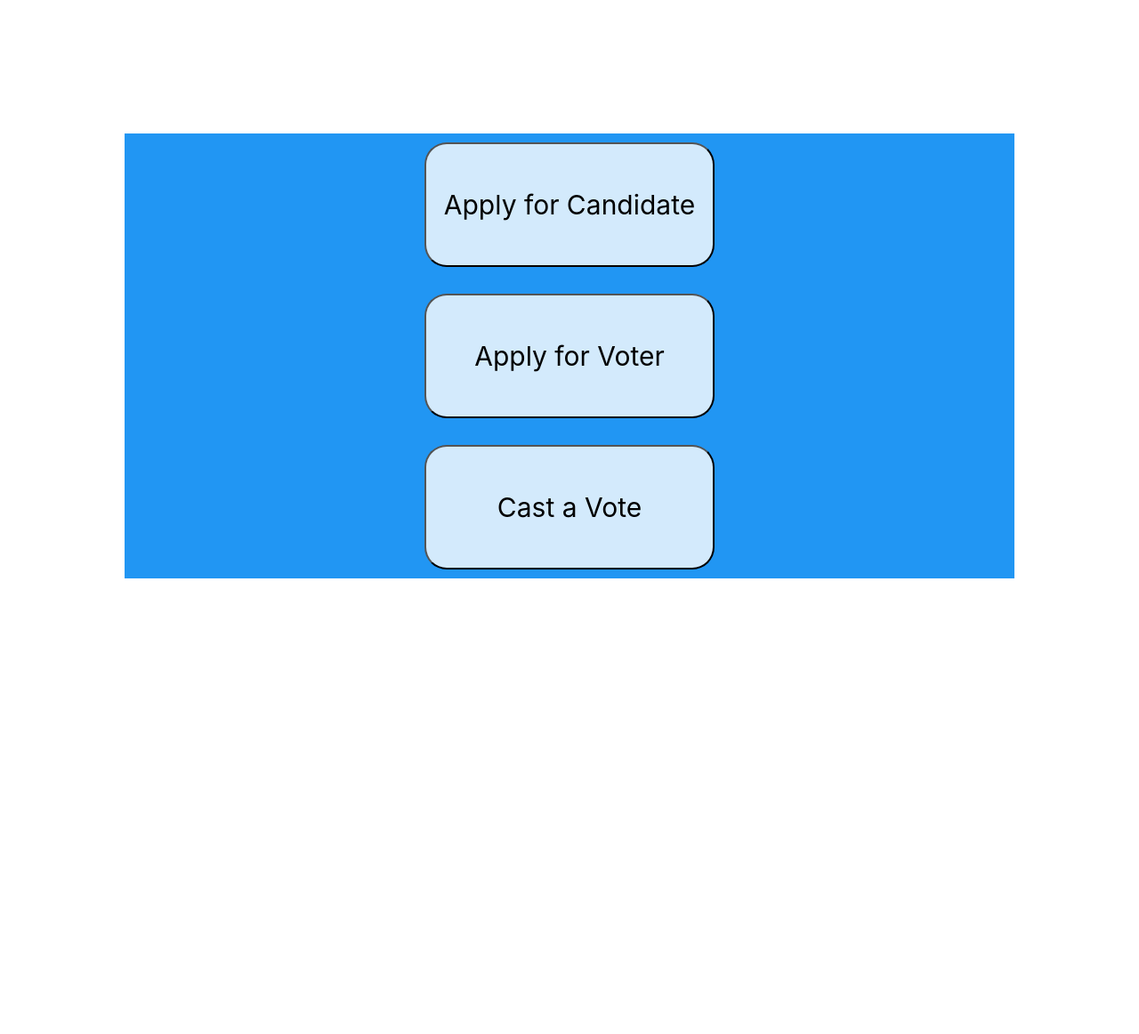
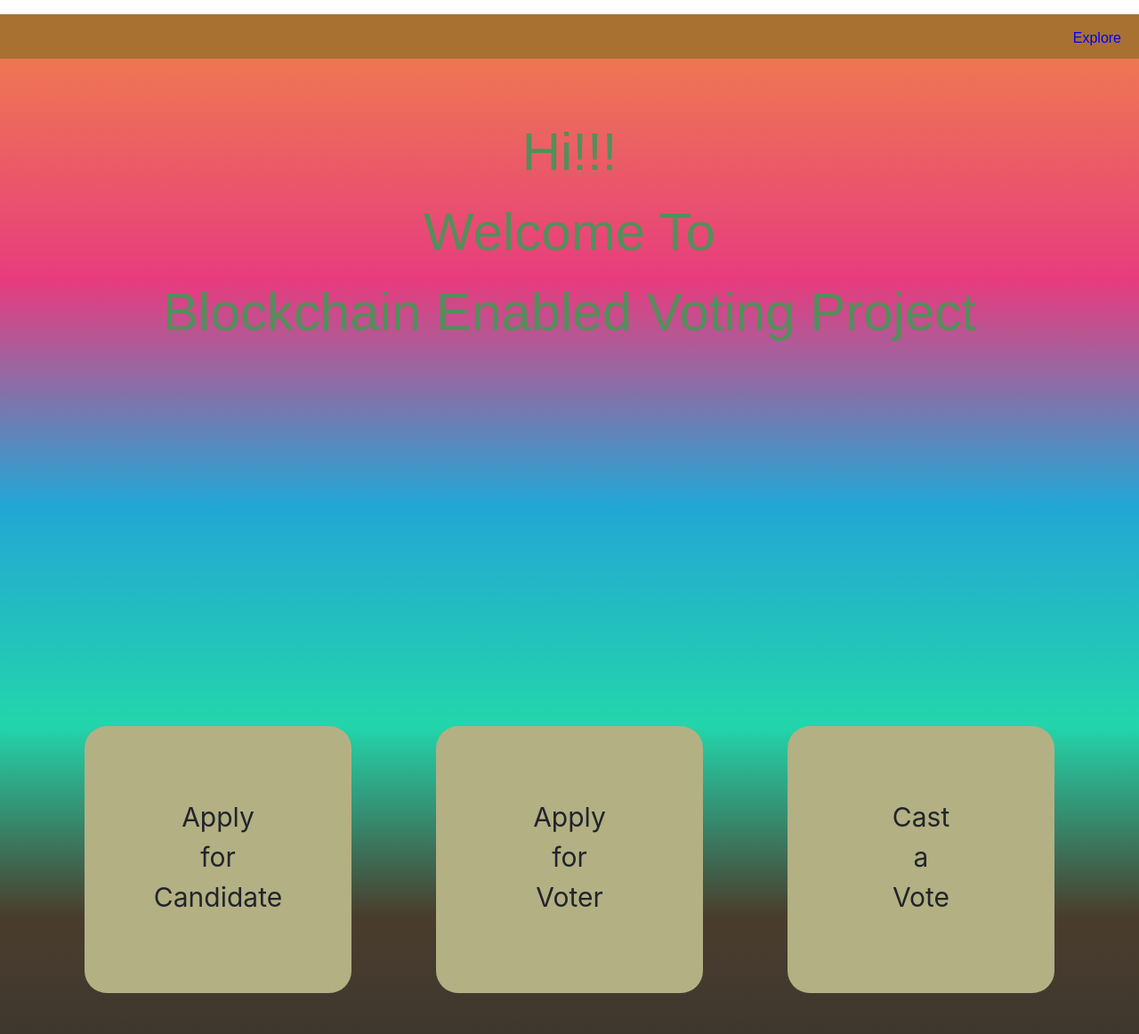
Before and after one commit to Paankajshah/Voting, a React (Create React App) app in the folder client/: page / in a window 1280 px wide. Shown: the top 1162 px of the page at 89% size. Before the commit the page ends 800 px from the top, so only its background shows below. Built offline with nearby package versions, Linux system fonts and the light colour scheme.

Commit message:
styled landing page

```diff
--- a/client/src/components/landing/landing.css
+++ /dev/null
@@ -1,30 +0,0 @@
-.container{
-  position: absolute;
-  margin: auto;
-  top: 0;
-  right: 0;
-  bottom: 0;
-  left: 0;
-  width: 1000px;
-  height: 500px;
-
-}
-
-.grid-container {
-    display: grid;
-    grid-gap: 30px;
-    background-color: #2196F3;
-    padding: 10px;
-    justify-content: center
-  }
-  .grid-item {
-    background-color: rgba(255, 255, 255, 0.8);
-    text-align: center;
-    padding: 20px;
-    font-size: 30px;
-    border-radius: 25px;
-  }
-  .grid-item:hover {
-    background-color: cornsilk;
-    cursor: pointer;
-}
--- a/client/src/components/landing/landing.js
+++ b/client/src/components/landing/landing.js
@@ -1,9 +1,9 @@
-import React, { Component } from 'react'
-import './landing.css'
+import React, { Component } from "react";
+import classes from "./landing.module.css";
 import { store } from "../../store";
 import { setCurrentUser, addError, removeError } from "../../store/actions";
-import decode from "jwt-decode"
-
+import decode from "jwt-decode";
+import { Link, animateScroll as scroll } from "react-scroll";
 if (localStorage.loginToken) {
   // setToken(localStorage.jwtToken);
   try {
@@ -21,16 +21,77 @@ if (localStorage.loginToken) {
   }
 }
 
-const Landing  =(props) => {
+function Header() {
+  return (
+    <div className={classes.header}>
+      <div className={classes.link}>
+        <Link
+          activeClass="active"
+          to="buttons"
+          spy={true}
+          smooth={true}
+          offset={-70}
+          duration={800}
+        >
+          Explore
+        </Link>
+      </div>
+    </div>
+  );
+}
 
+function Buttons({ props }) {
+  return (
+    <div className={classes.buttons} id="buttons">
+      <div
+        className={classes.candidate}
+        onClick={() => props.history.push("/candidate")}
+      >
+        Apply <br />
+        for
+        <br /> Candidate
+      </div>
 
+      <div
+        className={classes.voter}
+        onClick={() => props.history.push("/voter")}
+      >
+        Apply <br />
+        for <br />
+        Voter
+      </div>
+      <div
+        className={classes.cast}
+        onClick={() => props.history.push("/login")}
+      >
+        Cast
+        <br /> a<br /> Vote
+      </div>
+    </div>
+  );
+}
+
+function Intro() {
   return (
-            <div className="container grid-container">
-            <button className="candidate grid-item" onClick={()=> props.history.push('/candidate')}>Apply for Candidate</button>
-            <button className="voter grid-item" onClick={()=> props.history.push('/voter')}>Apply for Voter</button>
-            <button className="vote grid-item" onClick={()=> props.history.push('/login')}>Cast a Vote</button>
+    <div className={classes.intro}>
+      Hi!!! <br />
+      Welcome To <br />
+      Blockchain Enabled Voting Project
     </div>
-    )
+  );
+}
 
+function Contact() {
+  return <div className={classes.contact}>We are developers</div>;
 }
-export default Landing
+const Landing = (props) => {
+  return (
+    <div className={classes.container}>
+      <Header />
+      <Intro />
+      <Buttons props={props} />
+      <Contact />
+    </div>
+  );
+};
+export default Landing;
--- /dev/null
+++ b/client/src/components/landing/landing.module.css
@@ -0,0 +1,90 @@
+.container {
+}
+.link {
+  color: blue;
+  display: inline-block;
+  float: right;
+  margin-right: 20px;
+  margin-top:15px;
+}
+.link:hover{
+  cursor: pointer;
+}
+.header {
+  background-color: rgb(168, 113, 50);
+  height: 50px;
+  width: 100%;
+  font-family: "Montserrat", sans-serif;
+}
+
+.intro {
+  height: calc(100vh - 50px);
+  width: 100%;
+  font-family: "Montserrat", sans-serif;
+  color: rgb(83, 143, 91);
+  background: linear-gradient(to bottom, #ee7752, #e73c7e, #23a6d5, #23d5ab);
+  text-align: center;
+  padding-top: 60px;
+  font-size: 60px;
+}
+
+.buttons {
+  height: calc(100vh - 20vh);
+  width: 100%;
+  background: linear-gradient(to bottom, #23d5ab, #4a3d2d, #38342f, black);
+  display: flex;
+  flex-direction: row;
+  flex-wrap: nowrap;
+  justify-content: space-evenly;
+}
+
+.contact {
+  height: 60vh;
+  width: 100%;
+  background-color: black;
+  text-align: center;
+  font-size: 100px;
+  padding-top: 20vh;
+}
+
+.candidate{
+background-color: #b3b084;
+height: 300px;
+width: 300px;
+border-radius: 25px;
+text-align: center;
+padding-top:80px;
+font-size: 30px;
+
+}
+.voter{
+  background-color: #b3b084;
+  height: 300px;
+  width: 300px;
+  border-radius: 25px;
+  text-align: center;
+  padding-top:80px;
+  font-size: 30px;
+
+}
+.cast{
+  background-color: #b3b084;
+  height: 300px;
+  width: 300px;
+  border-radius: 25px;
+  text-align: center;
+  padding-top:80px;
+  font-size: 30px;
+
+
+}
+
+.candidate:hover{
+  cursor: pointer;
+}
+.voter:hover{
+  cursor: pointer;
+}
+.cast:hover{
+  cursor: pointer;
+}
```
Also changed, not shown: client/src/important/scroll.js (added, +150 -0 lines). Lines whose indentation alone changed are shown as unchanged.
